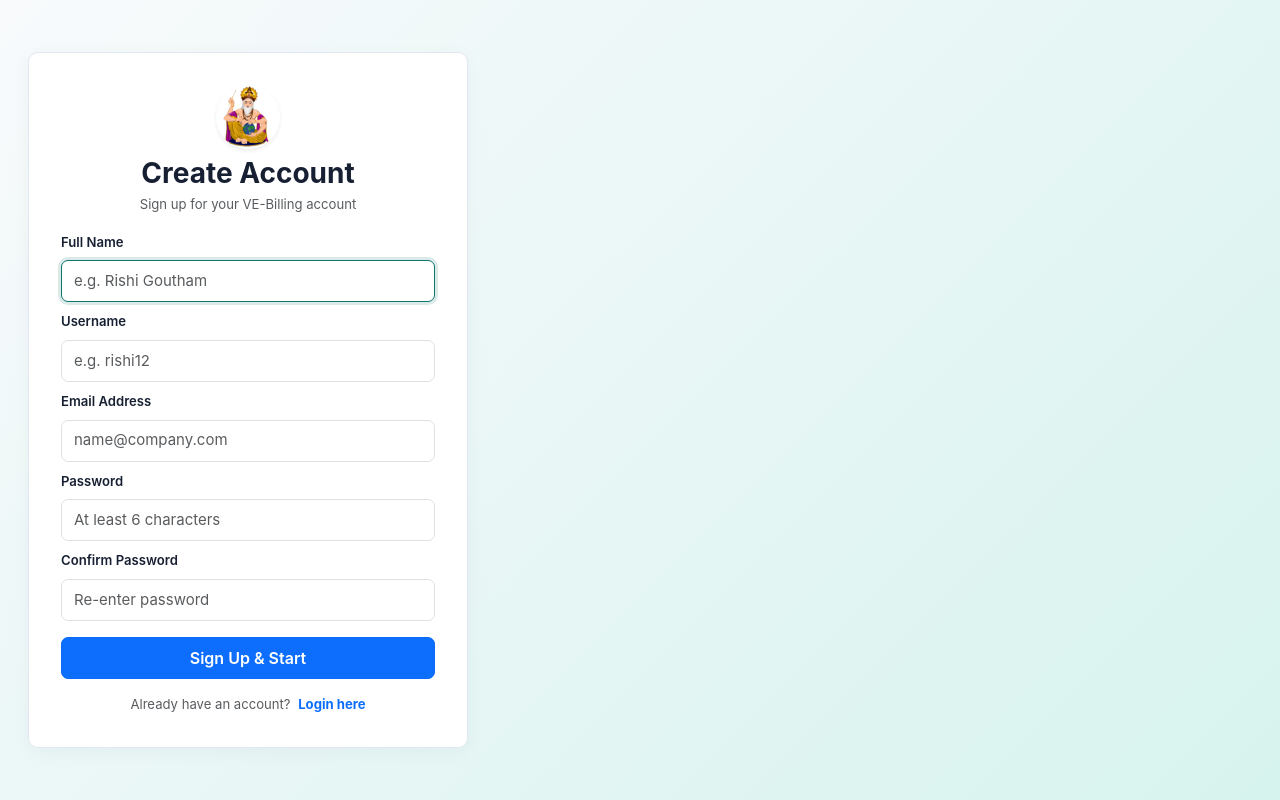
After one commit to rishi12-dev/ve-billing, a Flask app: page /register in a window 1280 px wide. The commit adds this page. Run offline with Flask 3, Linux system fonts and the light colour scheme; some libraries are stand-ins or nearby versions.

Commit message:
Add Create Account feature and high-res brand icons for PWA and favicon

```diff
--- a/billing_app/routes/auth.py
+++ b/billing_app/routes/auth.py
@@ -1,7 +1,8 @@
 from flask import Blueprint, flash, redirect, render_template, request, url_for
 from flask_login import login_required, login_user, logout_user
-from werkzeug.security import check_password_hash
+from werkzeug.security import check_password_hash, generate_password_hash
 
+from models import db
 from models.core import User
 
 auth_bp = Blueprint("auth", __name__)
@@ -21,6 +22,56 @@ def login():
     return render_template("auth/login.html")
 
 
+@auth_bp.route("/register", methods=["GET", "POST"])
+def register():
+    if request.method == "POST":
+        name = request.form.get("name", "").strip()
+        email = request.form.get("email", "").strip().lower()
+        username = request.form.get("username", "").strip().lower()
+        password = request.form.get("password", "")
+        confirm_password = request.form.get("confirm_password", "")
+
+        if not name or not email or not username or not password:
+            flash("All fields are required.", "danger")
+            return render_template("auth/register.html")
+
+        if password != confirm_password:
+            flash("Passwords do not match.", "danger")
+            return render_template("auth/register.html")
+
+        if len(password) < 6:
+            flash("Password must be at least 6 characters long.", "danger")
+            return render_template("auth/register.html")
+
+        if User.query.filter_by(username=username).first():
+            flash("Username is already taken. Please choose another.", "danger")
+            return render_template("auth/register.html")
+
+        if User.query.filter_by(email=email).first():
+            flash("Email is already registered. Please log in.", "danger")
+            return render_template("auth/register.html")
+
+        user_count = User.query.count()
+        role = "admin" if user_count == 0 else "staff"
+
+        new_user = User(
+            name=name,
+            email=email,
+            username=username,
+            password_hash=generate_password_hash(password),
+            role=role,
+            active=True,
+        )
+        db.session.add(new_user)
+        db.session.commit()
+
+        login_user(new_user)
+        flash(f"Account created successfully! Welcome, {name}.", "success")
+        return redirect(url_for("main.dashboard"))
+
+    return render_template("auth/register.html")
+
+
 @auth_bp.route("/logout")
 @login_required
 def logout():
--- /dev/null
+++ b/billing_app/templates/auth/register.html
@@ -0,0 +1,45 @@
+{% extends "base.html" %}
+{% block content %}
+<div class="login-wrap">
+  <form class="login-card" method="post">
+    <input type="hidden" name="csrf_token" value="{{ csrf_token() }}">
+    <div class="text-center mb-3">
+      <img src="{{ url_for('static', filename='icons/icon-96.png') }}" width="64" height="64" alt="Logo" class="rounded-circle shadow-sm mb-2">
+      <h1 class="h3 fw-bold mb-1">Create Account</h1>
+      <p class="text-muted small">Sign up for your VE-Billing account</p>
+    </div>
+
+    <div class="mb-2">
+      <label class="form-label small fw-semibold">Full Name</label>
+      <input class="form-control" name="name" placeholder="e.g. Rishi Goutham" required autofocus>
+    </div>
+
+    <div class="mb-2">
+      <label class="form-label small fw-semibold">Username</label>
+      <input class="form-control" name="username" placeholder="e.g. rishi12" required autocomplete="username">
+    </div>
+
+    <div class="mb-2">
+      <label class="form-label small fw-semibold">Email Address</label>
+      <input class="form-control" type="email" name="email" placeholder="name@company.com" required autocomplete="email">
+    </div>
+
+    <div class="mb-2">
+      <label class="form-label small fw-semibold">Password</label>
+      <input class="form-control" type="password" name="password" placeholder="At least 6 characters" minlength="6" required autocomplete="new-password">
+    </div>
+
+    <div class="mb-3">
+      <label class="form-label small fw-semibold">Confirm Password</label>
+      <input class="form-control" type="password" name="confirm_password" placeholder="Re-enter password" minlength="6" required autocomplete="new-password">
+    </div>
+
+    <button class="btn btn-primary w-100 py-2 fw-semibold">Sign Up & Start</button>
+
+    <div class="text-center mt-3 small">
+      <span class="text-muted">Already have an account?</span>
+      <a href="{{ url_for('auth.login') }}" class="fw-bold text-decoration-none ms-1">Login here</a>
+    </div>
+  </form>
+</div>
+{% endblock %}
```
Also changed, not shown: billing_app/templates/auth/login.html (+27 -10 lines), billing_app/static/icons/favicon.png, billing_app/static/icons/icon-16.png, billing_app/static/icons/icon-180.png, billing_app/static/icons/icon-192.png, billing_app/static/icons/icon-32.png, billing_app/static/icons/icon-48.png, billing_app/static/icons/icon-512.png, billing_app/static/icons/icon-96.png.
